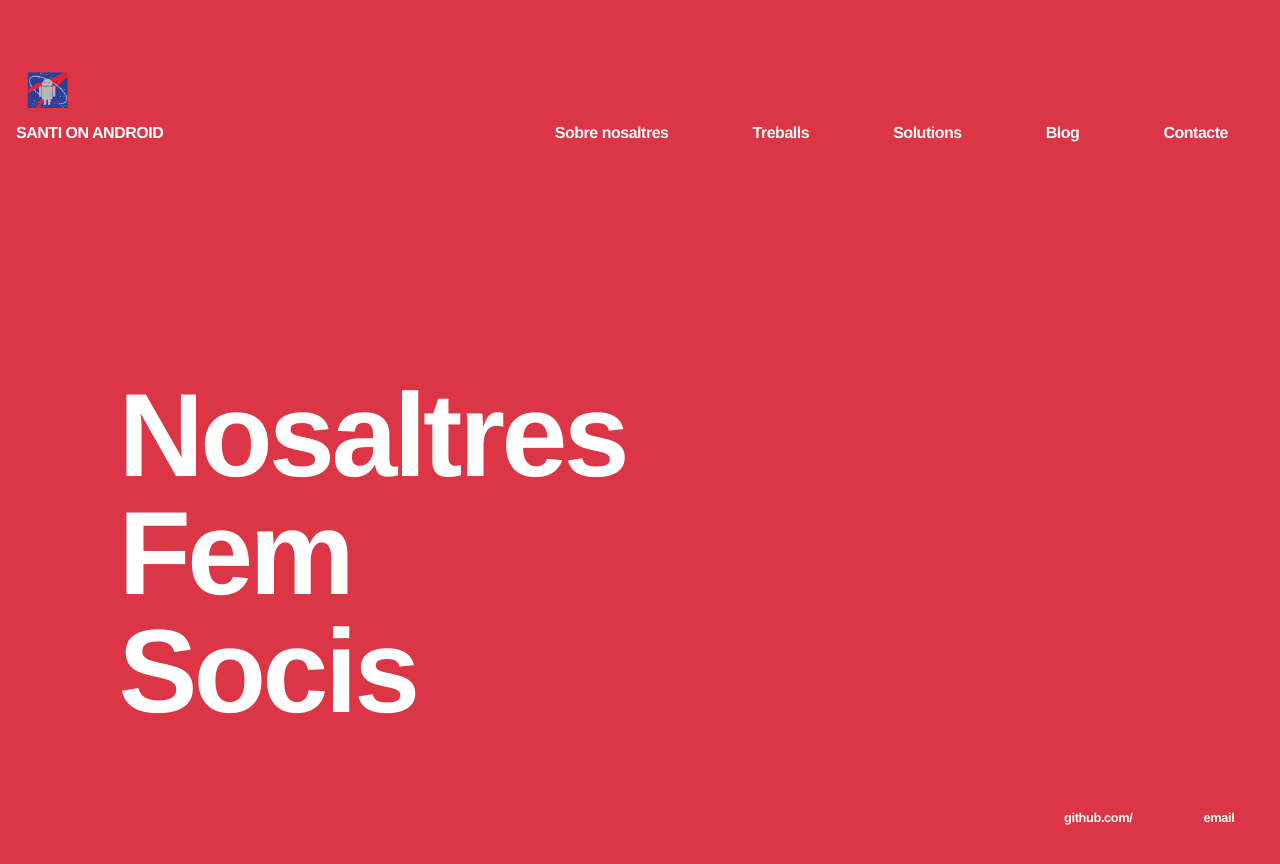
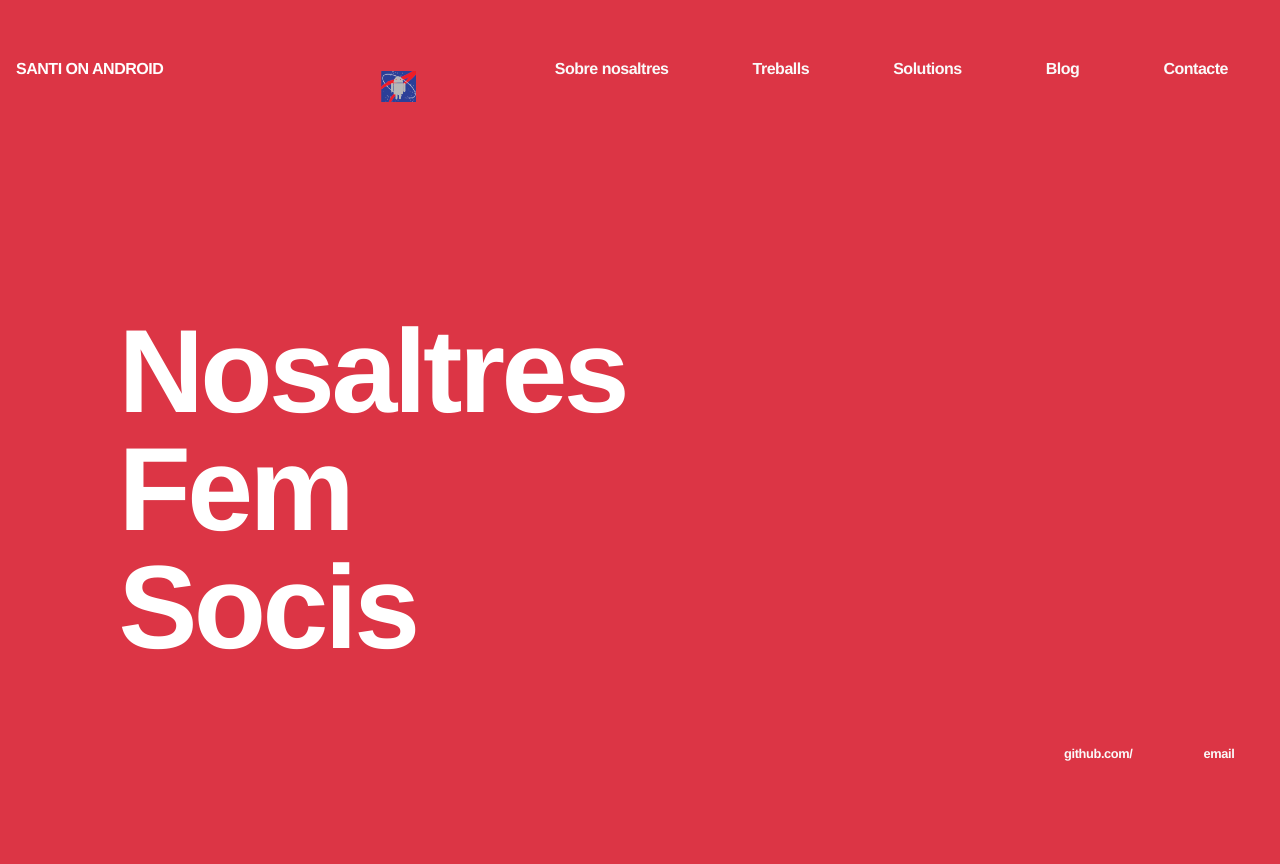
Before and after one commit to SantiOnAndroid/SantiOnAndroid.github.io, a Jekyll site: the page built from index.html, in a window 1280 px wide. Shown: the top 864 px of the page. Built offline with Jekyll 4.4.1, drawn with Linux system fonts in a browser that asks for light colours; some web fonts are replaced.

Commit message:
modificant titolj

```diff
--- a/_layouts/default.html
+++ b/_layouts/default.html
@@ -7,12 +7,13 @@
 			<link href="//db.onlinewebfonts.com/c/51fdf8021065497210ca54837e1601e9?family=Neue+Einstellung" rel="stylesheet" type="text/css"/>
 		</head>
 		<body>
-		<img src="images/na.png">
+
 		<svg id="icon" height="33" width="339">
 
 			<text x="0" y="14" >SANTI ON ANDROID</text>
 
 		</svg>
+		<img src="images/na.png">
 
 			<nav >
 	    		<ul>
--- a/css/main.css
+++ b/css/main.css
@@ -118,9 +118,8 @@ ul.posts li {
 
 img{
    float: left;
-    clear: left;
-    width:4em!important;
-    height:4em!important;
+    width:3.5em!important;
+    height:3.5em!important;
     margin-left: 1em;
 
 }
```
